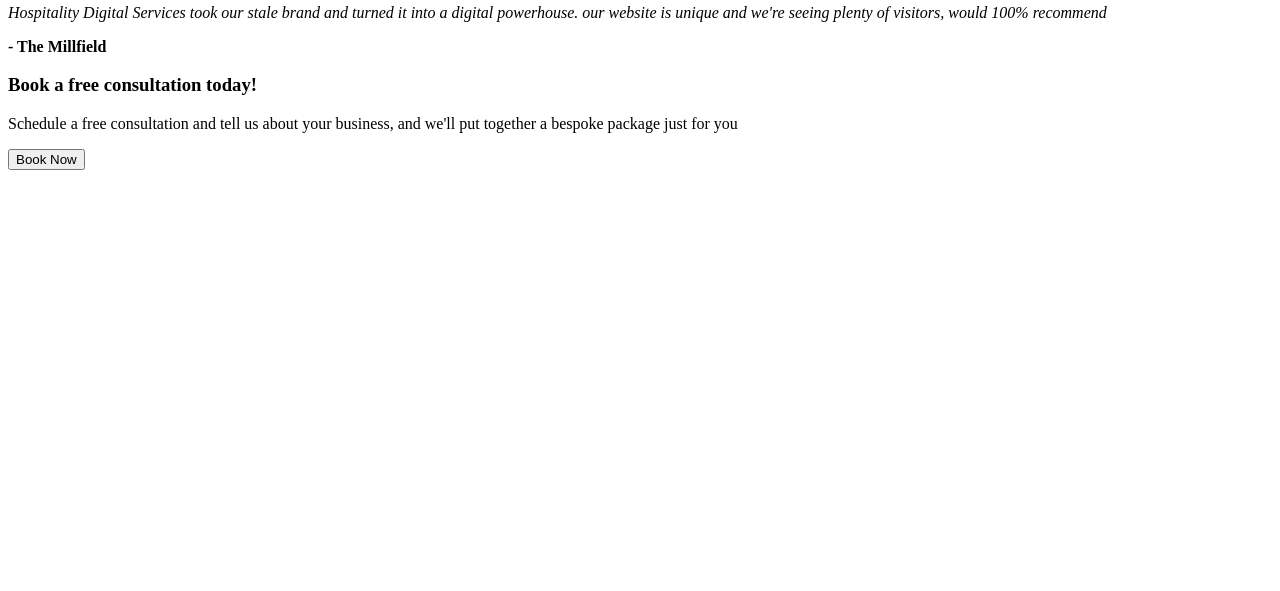
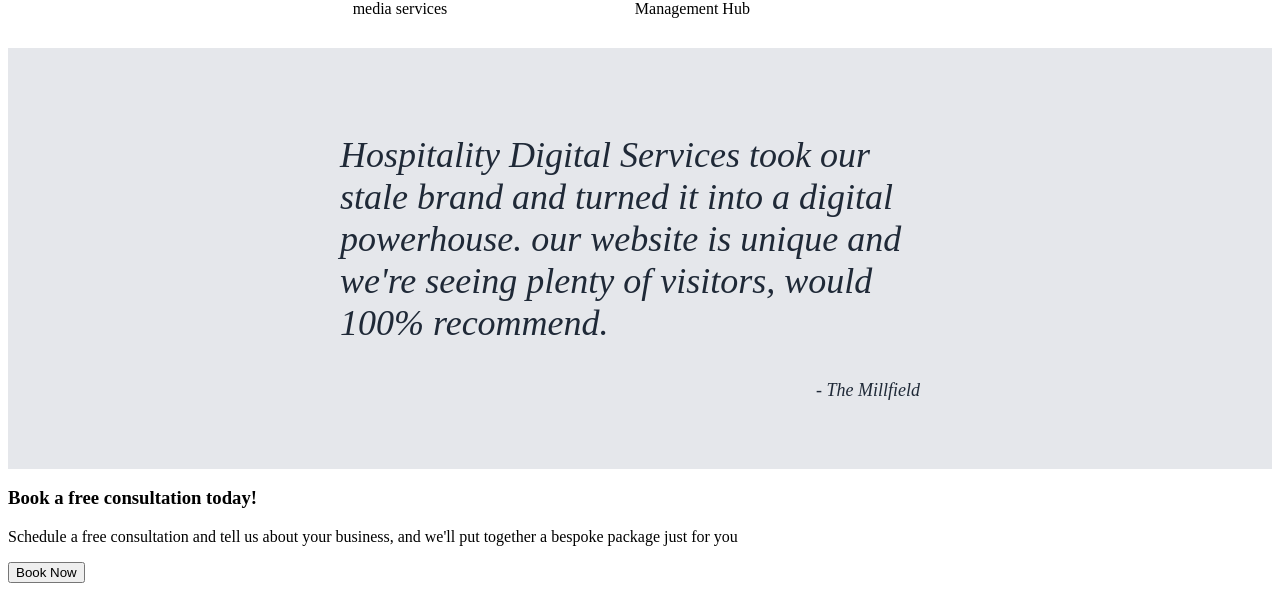
Before and after one commit to buttons1088/project-landing-page, a plain HTML site: page index.html in a window 1280 px wide. Shown: the part 590-1181 px from the top of the page. Before the commit the page ends 800 px from the top, so only its background shows below. Drawn offline with Linux system fonts and the light colour scheme.

Commit message:
Added styles for the quotation section

```diff
--- a/index.html
+++ b/index.html
@@ -44,10 +44,12 @@
             </figure>
         </div>
     </div>
-    <div>
-        <p style="font-style:italic">Hospitality Digital Services took our stale brand and turned it into a digital powerhouse.
-        our website is unique and we're seeing plenty of visitors, would 100% recommend</p>
-        <p style="font-weight: bold">- The Millfield</p>
+    <div class="quote-section">
+        <div class="quote-text">
+            <p>Hospitality Digital Services took our stale brand and turned it into a digital powerhouse.
+            our website is unique and we're seeing plenty of visitors, would 100% recommend.</p>
+            <p id="quote">- The Millfield</p>
+        </div>
     </div>
     <div>
         <h3>Book a free consultation today!</h3>
--- a/styles.css
+++ b/styles.css
@@ -89,6 +89,7 @@ a {
     justify-content: center;
     margin:auto;
     text-align:center;
+    padding:30px;
 }
 
 .middle-section h2 {
@@ -119,3 +120,30 @@ figcaption {
     font-size: 16px;
     text-align: center;
 }
+
+/* Style for Caption Section */
+.quote-section {
+    display:flex;
+    align-items: center;
+    flex-direction: column;
+    margin:auto;
+    padding: 50px;
+    background-color: #E5E7EB;
+}
+
+.quote-text {
+    max-width: 600px;
+    font-size: 36px;
+    font-weight: lighter;
+    font-style: italic;
+    color:#1f2937;
+}
+
+#quote {
+    text-align: right;
+    margin-left:auto;
+    font-size: 18px;
+    margin-right: 20px;
+}
+
+/*Call to Action Styles*/
```
